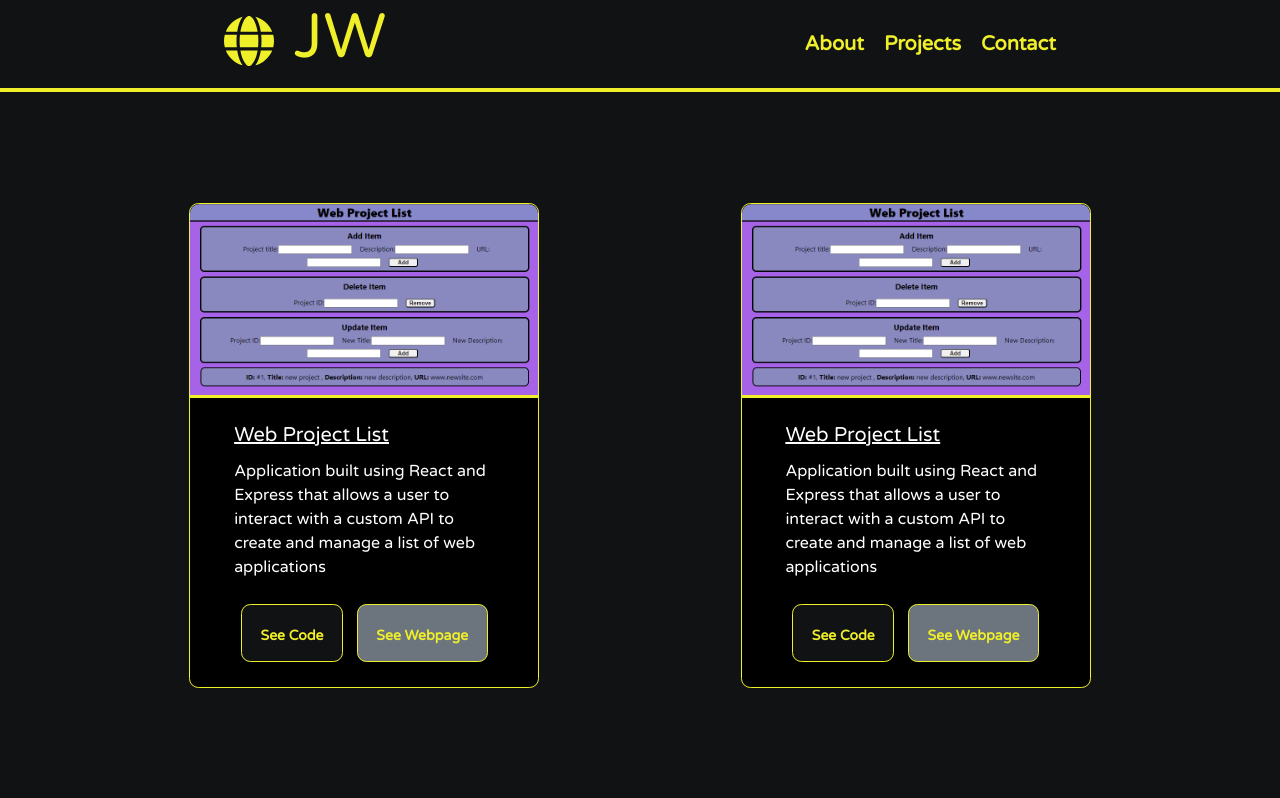
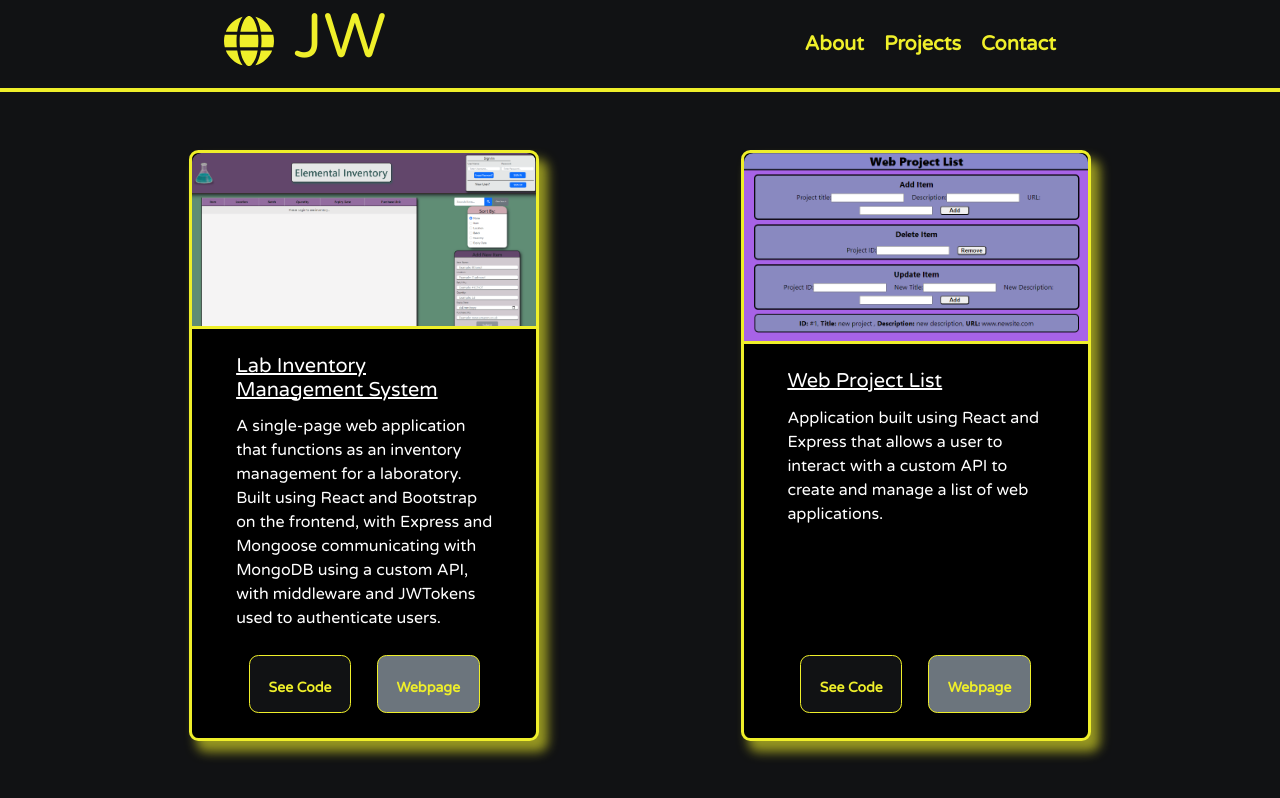
Before and after one commit to Grattade07/portfolio-website, an Angular app: page /projects in a window 1280 px wide. Built offline with nearby package versions, Linux system fonts and the light colour scheme.

Commit message:
Styling changes for Project Cards

```diff
--- a/src/app/components/projects/projects.component.css
+++ b/src/app/components/projects/projects.component.css
@@ -5,6 +5,9 @@
 .card {
     --bs-card-bg: black;
     --bs-card-border-color: var(--secondary-color);
+    --bs-card-border-width: 3px;
+    box-shadow: 8px 10px 11px 1px rgba(239,239,42,0.6);;
+    width: 350px
 }
 
 .card-title {
@@ -16,6 +19,12 @@
 .card-text {
     font-size: 16px;
     color: white;
+}
+
+.card-body {
+    display: flex;
+    flex-direction: column;
+    justify-content: space-between;
 }
 
 .card-button-container {
@@ -35,5 +44,6 @@ img {
 }
 
 .btn-secondary {
-    --bs-btn-border-color: var(--secondary-color)
+    --bs-btn-border-color: var(--secondary-color);
+    --bs-btn-hover-border-color: var(--secondary-color);
 }
--- a/src/app/components/projects/projects.component.html
+++ b/src/app/components/projects/projects.component.html
@@ -1,20 +1,22 @@
 <section id="projects" class="flex container-md">
     <div class="row">
-        <div class="card" style="width: 350px;" *ngFor="let project of projects">
+        <div class="card" *ngFor="let project of projects">
            <img src="{{project.previewImgPath}}" alt="{{project.projectName}} Image Preview">
            <div class="card-body">
+            <div class="mb-3">
                 <h5 class="card-title">
                     {{project.projectName}}
                 </h5>
                 <p class="card-text">
                     {{project.projectDescription}}
                 </p>
+            </div>
             <div class="card-button-container">
                 <button class="btn btn-primary">
                     <a href="{{project.projectSourceURL}}"  target="_blank">See Code</a>
                 </button>
                 <button class="btn btn-secondary">
-                    <a href="{{project.projectHostURL}}" target="_blank">See Webpage</a>
+                    <a href="{{project.projectHostURL}}" target="_blank">Webpage</a>
                 </button>
             </div>
            </div>
--- a/src/app/components/projects/projects.component.ts
+++ b/src/app/components/projects/projects.component.ts
@@ -9,15 +9,15 @@ export class ProjectsComponent {
 
   projects: {projectName: string, projectDescription:string, projectSourceURL: string, projectHostURL: string, previewImgPath: string}[] = [
     {
-      projectName: 'Web Project List',
-      projectDescription: 'Application built using React and Express that allows a user to interact with a custom API to create and manage a list of web applications',
-      projectSourceURL: 'https://github.com/Grattade07/Web-Project-List',
-      projectHostURL: 'https://web-project-list.onrender.com/',
-      previewImgPath: '/assets/project-preview-imgs/Web-Project-List-Preview.png'
+      projectName: 'Lab Inventory Management System',
+      projectDescription: 'A single-page web application that functions as an inventory management for a laboratory. Built using React and Bootstrap on the frontend, with Express and Mongoose communicating with MongoDB using a custom API, with middleware and JWTokens used to authenticate users.',
+      projectSourceURL: 'https://github.com/Grattade07/laboratory-inventory',
+      projectHostURL: 'https://laboratory-inventory.onrender.com/',
+      previewImgPath: '/assets/project-preview-imgs/Lab-Inventory-List-Preview.png'
     },
     {
       projectName: 'Web Project List',
-      projectDescription: 'Application built using React and Express that allows a user to interact with a custom API to create and manage a list of web applications',
+      projectDescription: 'Application built using React and Express that allows a user to interact with a custom API to create and manage a list of web applications.',
       projectSourceURL: 'https://github.com/Grattade07/Web-Project-List',
       projectHostURL: 'https://web-project-list.onrender.com/',
       previewImgPath: '/assets/project-preview-imgs/Web-Project-List-Preview.png'
```
Also changed, not shown: src/assets/project-preview-imgs/Lab-Inventory-List-Preview.png (added). Lines whose indentation alone changed are shown as unchanged.
